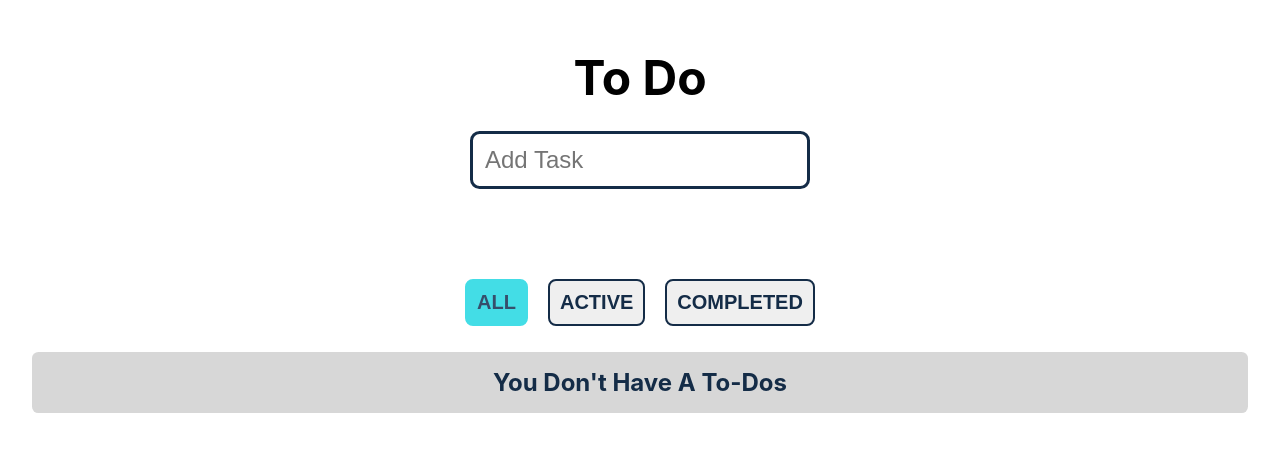
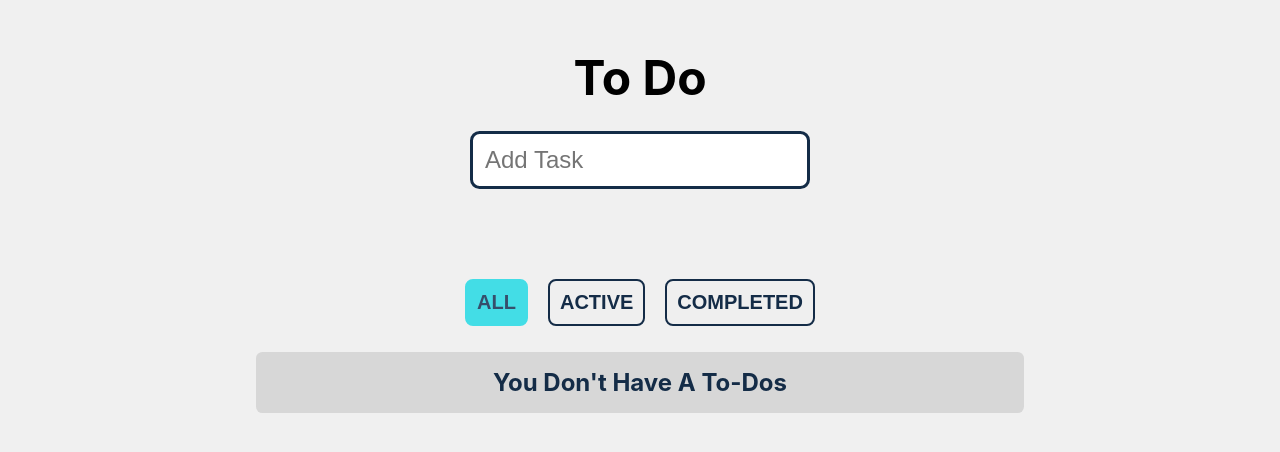
Before and after one commit to M-Hafez22/To-Do-App, a React (Create React App) app: page / in a window 1280 px wide. Shown: the top 452 px of the page. Built offline with nearby package versions, Linux system fonts and the light colour scheme.

Commit message:
Adjust for biger screens

```diff
--- a/src/styles/_todolist.scss
+++ b/src/styles/_todolist.scss
@@ -9,7 +9,6 @@
 
   & .todoItem{
     margin: 0.3em;
-    padding: 0.1em;
     font-size: 1.5em;
     display: flex;
     align-items: center;
@@ -21,7 +20,7 @@
     transition:  background 350ms ease-in-out;
 
     & .text {
-      flex-grow: 1;
+      flex: 1;
       padding: 0.25em 1em;
       text-align: left;
     }
--- a/src/styles/main.scss
+++ b/src/styles/main.scss
@@ -3,16 +3,20 @@
 @import 'filters';
 @import 'todoList';
 
+body{
+    background-color: $bgColor;
+}
 
 .App{
   padding: 0.5em;
-  margin:1em;
+  margin:1em auto;
   text-align: center;
   display: flex;
   flex-direction: column;
   justify-content: flex-start;
   align-items: center;
   overflow-x: hidden;
+  font-size: 12px;
 
   & h1{
       font-size: 3em;
@@ -33,3 +37,19 @@ button {
         text-decoration: underline;
     }
 }
+
+
+
+@media (min-width: 500px){
+  .App{
+    font-size: 14px;
+  }
+}
+
+
+@media (min-width: 900px){
+  .App{
+    font-size: 16px;
+    max-width: 800px;
+  }
+}
```
